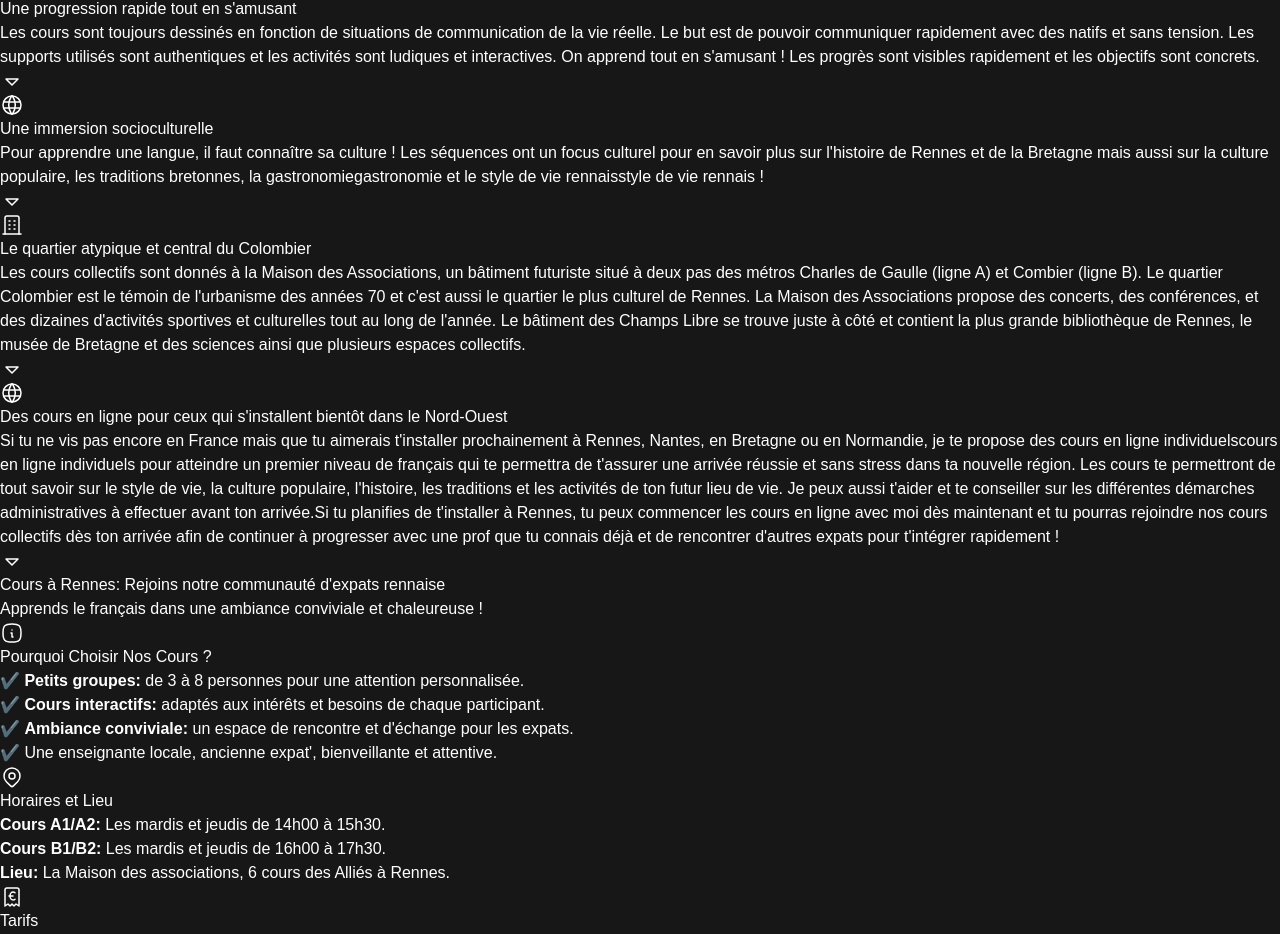
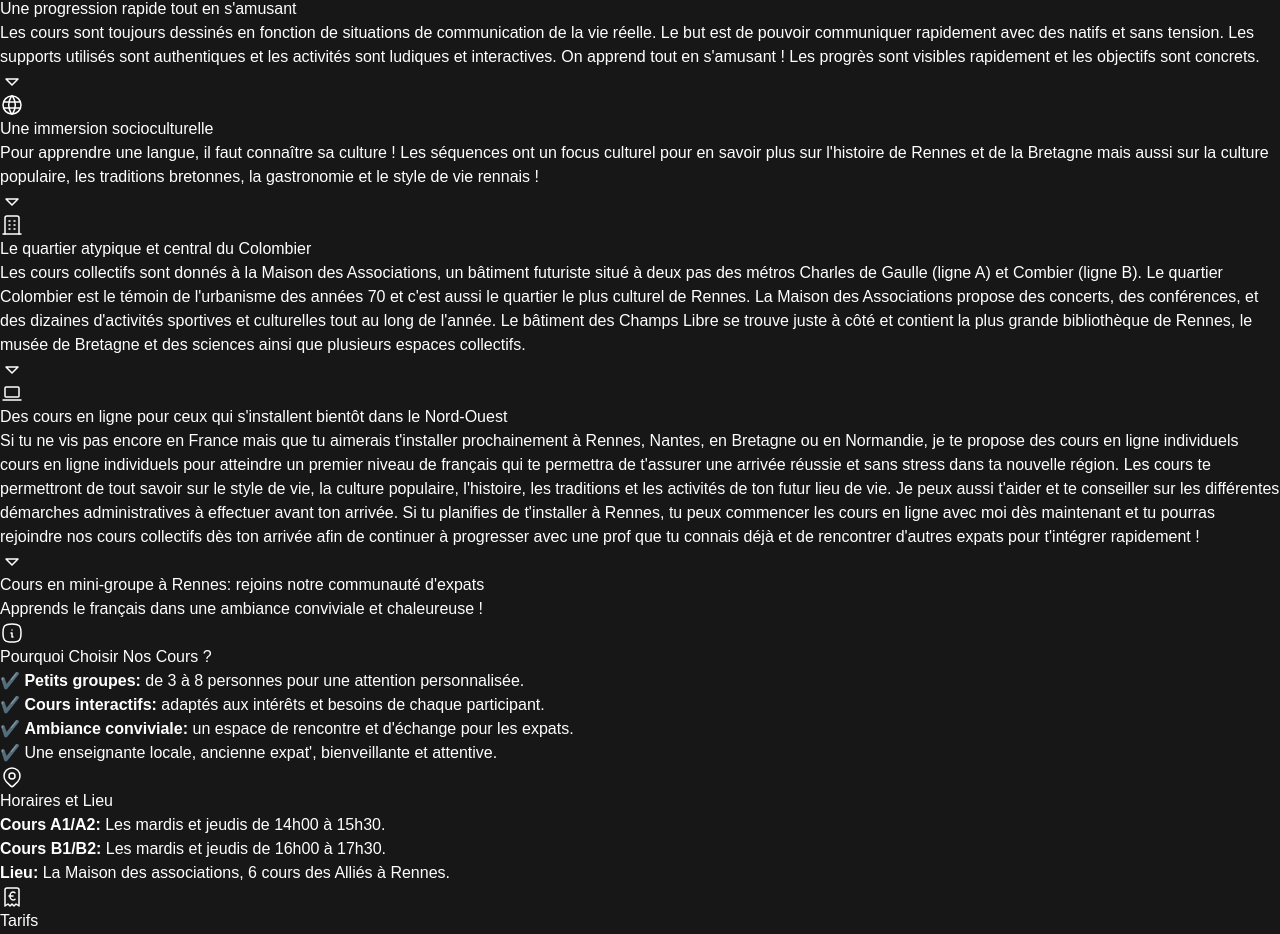
Before and after one commit to BertoRamosM/marion, a Next.js app: page / in a window 1280 px wide. Shown: the part 2495-3429 px from the top of the page. Built offline with nearby package versions, Linux system fonts and the light colour scheme.

Commit message:
fixed grid layout

```diff
--- a/src/app/components/AboutCompany.jsx
+++ b/src/app/components/AboutCompany.jsx
@@ -8,6 +8,7 @@
   import Building from '../icons/Building';
   import World from '../icons/World';
 import ExpandIcon from '../icons/ExpandIcon';
+import LaptopIcon from '../icons/LaptopIcon';
 
   const AboutCompany = () => {
     return (
@@ -39,7 +40,7 @@ import ExpandIcon from '../icons/ExpandIcon';
 
         <div class="grid gap-4">
           <div className="  bg-[#e5f8f6] text-[#007ea7] p-8 rounded-3xl shadow-lg relative overflow-hidden transition-all duration-300 ease-in-out group h-max-full max-w-full">
-            <h2 className="text-2xl font-semibold flex items-center gap-2">
+            <h2 className="text-2xl font-semibold flex items-center gap-2 flex-col text-center">
               <Heart   />Une prof proche de ses apprenants
             </h2>
             <div className="opacity-0 transform scale-y-0 group-hover:opacity-100 group-hover:scale-y-100 max-h-0 group-hover:max-h-[1000px] transition-all duration-300 ease-in-out origin-top overflow-hidden">
@@ -56,7 +57,7 @@ import ExpandIcon from '../icons/ExpandIcon';
 
 
           <div className="bg-[#fff7f3] p-8 rounded-3xl shadow-lg relative overflow-hidden transition-all duration-300 ease-in-out group">
-            <h2 className="text-2xl font-semibold text-[#ffa45b] flex items-center gap-2">
+            <h2 className="text-2xl font-semibold text-[#ffa45b] flex items-center gap-2 flex-col text-center">
               <GroupIcon />Des mini-groupes
             </h2>
             <div className="opacity-0 transform scale-y-0 group-hover:opacity-100 group-hover:scale-y-100 max-h-0 group-hover:max-h-[1000px] transition-all duration-300 ease-in-out origin-top overflow-hidden">
@@ -76,7 +77,7 @@ import ExpandIcon from '../icons/ExpandIcon';
 
           <div class="grid gap-4">
           <div className="bg-[#fff7f3] p-8 rounded-3xl shadow-lg relative overflow-hidden transition-all duration-300 ease-in-out group">
-            <h2 className="text-2xl font-semibold text-[#ffa45b] flex items-center gap-2">
+            <h2 className="text-2xl font-semibold text-[#ffa45b] flex items-center gap-2 flex-col text-center">
               <FriendIcon />Une communauté d&apos;expats
             </h2>
             <div className="opacity-0 transform scale-y-0 group-hover:opacity-100 group-hover:scale-y-100 max-h-0 group-hover:max-h-[1000px] transition-all duration-300 ease-in-out origin-top overflow-hidden">
@@ -93,7 +94,7 @@ import ExpandIcon from '../icons/ExpandIcon';
 
 
           <div className=" p-8 rounded-3xl shadow-lg relative overflow-hidden transition-all duration-300 ease-in-out group bg-[#e5f8f6] text-[#007ea7]">
-            <h2 className="text-2xl font-semibold flex items-center gap-2">
+            <h2 className="text-2xl font-semibold flex items-center gap-2 flex-col text-center">
               <Needle />Des cours sur-mesure
             </h2>
             <div className="opacity-0 transform scale-y-0 group-hover:opacity-100 group-hover:scale-y-100 max-h-0 group-hover:max-h-[1000px] transition-all duration-300 ease-in-out origin-top overflow-hidden">
@@ -113,7 +114,7 @@ import ExpandIcon from '../icons/ExpandIcon';
       <div class="grid gap-4">
 
           <div className="bg-[#e5f8f6] text-[#007ea7] p-8 rounded-3xl shadow-lg relative overflow-hidden transition-all duration-300 ease-in-out group">
-            <h2 className="text-2xl font-semibold   flex items-center gap-2">
+            <h2 className="text-2xl font-semibold   flex items-center gap-2 flex-col text-center">
               <Up />Une progression rapide tout en s&apos;amusant
             </h2>
             <div className="opacity-0 transform scale-y-0 group-hover:opacity-100 group-hover:scale-y-100 max-h-0 group-hover:max-h-[1000px] transition-all duration-300 ease-in-out origin-top overflow-hidden">
@@ -130,13 +131,13 @@ import ExpandIcon from '../icons/ExpandIcon';
 
 
           <div className="bg-[#fff7f3] p-8 rounded-3xl shadow-lg relative overflow-hidden transition-all duration-300 ease-in-out group">
-            <h2 className="text-2xl font-semibold text-[#ffa45b] flex items-center gap-2">
+            <h2 className="text-2xl font-semibold text-[#ffa45b] flex items-center gap-2 flex-col text-center">
               <World />Une immersion socioculturelle
             </h2>
             <div className="opacity-0 transform scale-y-0 group-hover:opacity-100 group-hover:scale-y-100 max-h-0 group-hover:max-h-[1000px] transition-all duration-300 ease-in-out origin-top overflow-hidden">
               <ul className="mt-4 space-y-3 text-gray-700">
                 <li>
-                  Pour apprendre une langue, il faut connaître sa culture ! Les séquences ont un <span className='font-bold'>focus culturel</span> pour en savoir plus sur <span className='font-bold'>l&apos;histoire de Rennes</span> et de la <span className='font-bold'>Bretagne</span> mais aussi sur la <span className='font-bold'>culture populaire,</span> les <span className='font-bold'>traditions bretonnes,</span> la <span className='font-bold'>gastronomie</span>gastronomie et le <span className='font-bold'>style de vie rennais</span>style de vie rennais !
+                  Pour apprendre une langue, il faut connaître sa culture ! Les séquences ont un <span className='font-bold'>focus culturel</span> pour en savoir plus sur <span className='font-bold'>l&apos;histoire de Rennes</span> et de la <span className='font-bold'>Bretagne</span> mais aussi sur la <span className='font-bold'>culture populaire,</span> les <span className='font-bold'>traditions bretonnes,</span> la <span className='font-bold'>gastronomie</span> et le <span className='font-bold'>style de vie rennais </span>!
                 </li>
               </ul>
             </div>
@@ -149,7 +150,7 @@ import ExpandIcon from '../icons/ExpandIcon';
 
           <div class="grid gap-4">
           <div className="bg-[#fff7f3] p-8 rounded-3xl shadow-lg relative overflow-hidden transition-all duration-300 ease-in-out group">
-            <h2 className="text-2xl font-semibold text-[#ffa45b] flex items-center gap-2">
+            <h2 className="text-2xl font-semibold text-[#ffa45b] flex items-center gap-2 flex-col text-center">
               <Building  />Le quartier atypique et central du Colombier
             </h2>
             <div className="opacity-0 transform scale-y-0 group-hover:opacity-100 group-hover:scale-y-100 max-h-0 group-hover:max-h-[1000px] transition-all duration-300 ease-in-out origin-top overflow-hidden">
@@ -164,17 +165,17 @@ import ExpandIcon from '../icons/ExpandIcon';
             </div>
             </div>
             <div className="bg-[#fff7f3] p-8 rounded-3xl shadow-lg relative overflow-hidden transition-all duration-300 ease-in-out group">
-            <h2 className="text-2xl font-semibold text-[#ffa45b] flex items-center gap-2">
-              <World />Des cours en ligne pour ceux qui s&apos;installent bientôt dans le Nord-Ouest
+            <h2 className="text-2xl font-semibold text-[#ffa45b] flex flex-col items-center gap-2 text-center">
+              <LaptopIcon />Des cours en ligne pour ceux qui s&apos;installent bientôt dans le Nord-Ouest
             </h2>
             <div className="opacity-0 transform scale-y-0 group-hover:opacity-100 group-hover:scale-y-100 max-h-0 group-hover:max-h-[1000px] transition-all duration-300 ease-in-out origin-top overflow-hidden">
               <ul className="mt-4 space-y-3 text-gray-700">
                 <li>
-               <span className='font-bold'>Si tu ne vis pas encore en France</span> mais que tu aimerais t&apos;installer prochainement <span className='font-bold'>à Rennes, Nantes, en Bretagne ou en Normandie,</span> je te propose des <span className='font-bold'>cours en ligne individuels</span>cours en ligne individuels pour atteindre un premier niveau de français qui te permettra de t&apos;assurer une <span className='font-bold'>arrivée réussie et sans stress dans ta nouvelle région. </span>
+               <span className='font-bold'>Si tu ne vis pas encore en France</span> mais que tu aimerais t&apos;installer prochainement <span className='font-bold'>à Rennes, Nantes, en Bretagne ou en Normandie,</span> je te propose des <span className='font-bold'>cours en ligne individuels </span>cours en ligne individuels pour atteindre un premier niveau de français qui te permettra de t&apos;assurer une <span className='font-bold'>arrivée réussie et sans stress dans ta nouvelle région. </span>
 
 Les cours te permettront de <span className='font-bold'>tout savoir sur le style de vie, la culture populaire, l&apos;histoire, les traditions et les activités de ton futur lieu de vie.</span> Je peux aussi t&apos;aider et te conseiller sur les différentes <span className='font-bold'>démarches administratives</span> à effectuer avant ton arrivée.
 
-<span className='font-bold'>Si tu planifies de t&apos;installer à Rennes, tu peux commencer les cours en ligne avec moi dès maintenant</span> et tu pourras rejoindre nos <span className='font-bold'>cours collectifs dès ton arrivée</span> afin de continuer à progresser avec une <span className='font-bold'>prof que tu connais déjà</span> et de <span className='font-extrabold'>rencontrer d&apos;autres expats</span> pour t&apos;intégrer rapidement !
+<span className='font-bold'> Si tu planifies de t&apos;installer à Rennes, tu peux commencer les cours en ligne avec moi dès maintenant</span> et tu pourras rejoindre nos <span className='font-bold'>cours collectifs dès ton arrivée</span> afin de continuer à progresser avec une <span className='font-bold'>prof que tu connais déjà</span> et de <span className='font-extrabold'>rencontrer d&apos;autres expats</span> pour t&apos;intégrer rapidement !
                 </li>
               </ul>
             </div>
--- a/src/app/components/Courses.jsx
+++ b/src/app/components/Courses.jsx
@@ -11,7 +11,7 @@ const Courses = () => {
       {/* Title Section */}
       <div className="max-w-3xl text-center mb-12">
         <h1 className="text-4xl font-bold text-gray-900">
-          <span className="text-[#ffa45b]">Cours à Rennes</span>: Rejoins notre communauté d&apos;expats rennaise
+          <span className="text-[#ffa45b]">Cours en mini-groupe à Rennes:</span> rejoins notre communauté d&apos;expats
         </h1>
         <p className="text-lg text-gray-800 mt-4">
           Apprends le français dans une ambiance conviviale et chaleureuse !
@@ -25,8 +25,7 @@ const Courses = () => {
           <h2 className="text-2xl font-semibold text-[#ffa45b] flex items-center gap-2"><InfoIcon  /> Pourquoi Choisir Nos Cours ?</h2>
           <ul className="mt-4 space-y-3 text-gray-700">
             <li>
-              ✔️ <strong className="text-[#ffa45b]">Petits groupes:</strong> de 3 à 8 personnes pour une attention
-              personnalisée.
+              ✔️ <strong className="text-[#ffa45b]">Petits groupes:</strong> de 3 à 8 personnes pour une attention personnalisée.
             </li>
             <li>
               ✔️ <strong className="text-[#ffa45b]">Cours interactifs:</strong> adaptés aux intérêts et besoins de
--- a/src/app/icons/LaptopIcon.jsx
+++ b/src/app/icons/LaptopIcon.jsx
@@ -2,7 +2,7 @@ import React from 'react'
 
 const LaptopIcon = () => {
   return (
-    <svg width="18" height="18" viewBox="0 0 24 24" fill="none" stroke="currentColor" stroke-width="1.5" stroke-linecap="round" stroke-linejoin="round" class="icon icon-tabler icons-tabler-outline icon-tabler-device-laptop">
+    <svg width="24" height="24" viewBox="0 0 24 24" fill="none" stroke="currentColor" stroke-width="1.5" stroke-linecap="round" stroke-linejoin="round" class="icon icon-tabler icons-tabler-outline icon-tabler-device-laptop">
     <path stroke="none" d="M0 0h24v24H0z" fill="none" />
     <path d="M3 19l18 0" />
     <path d="M5 6m0 1a1 1 0 0 1 1 -1h12a1 1 0 0 1 1 1v8a1 1 0 0 1 -1 1h-12a1 1 0 0 1 -1 -1z" />
```
